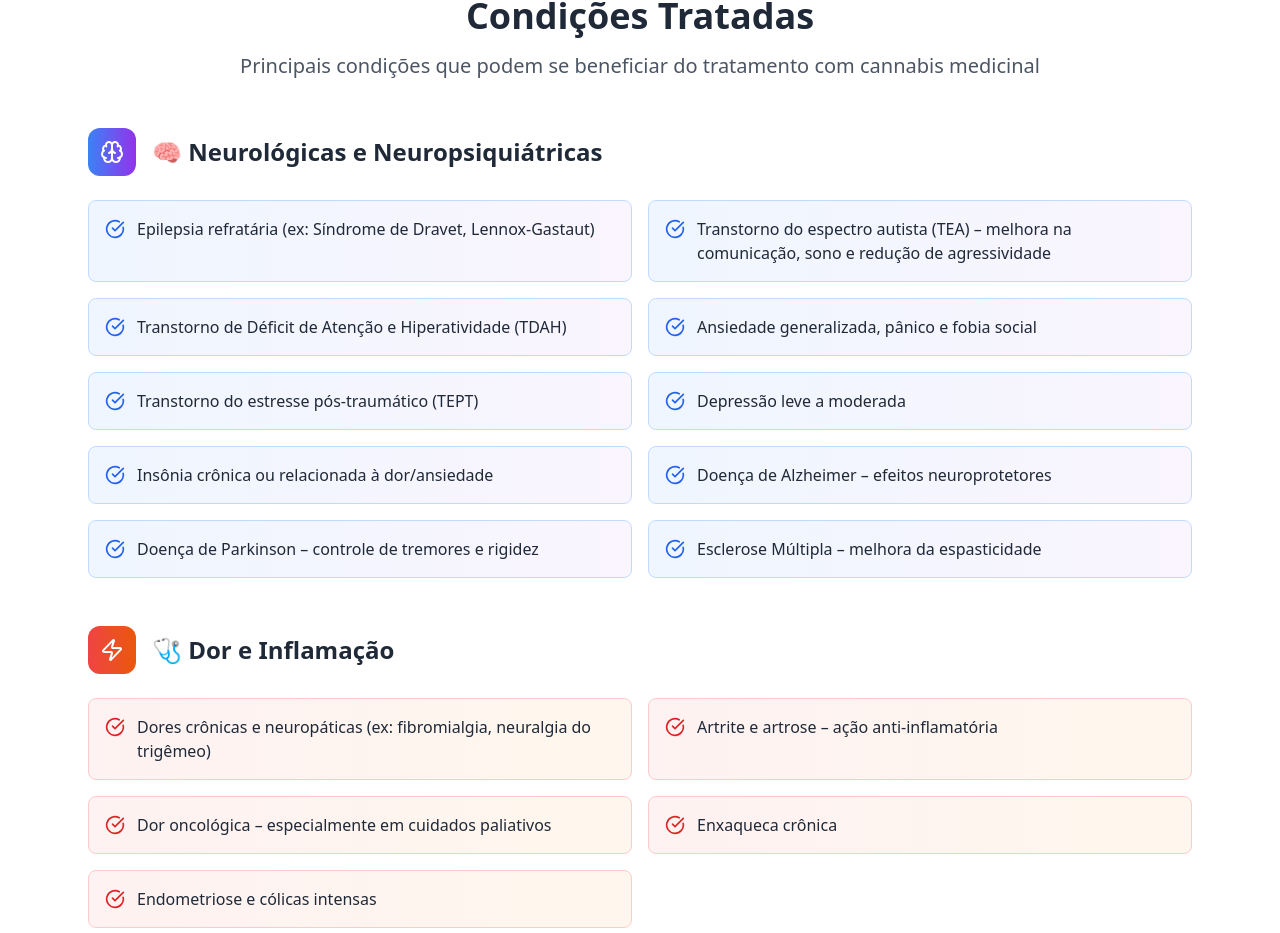
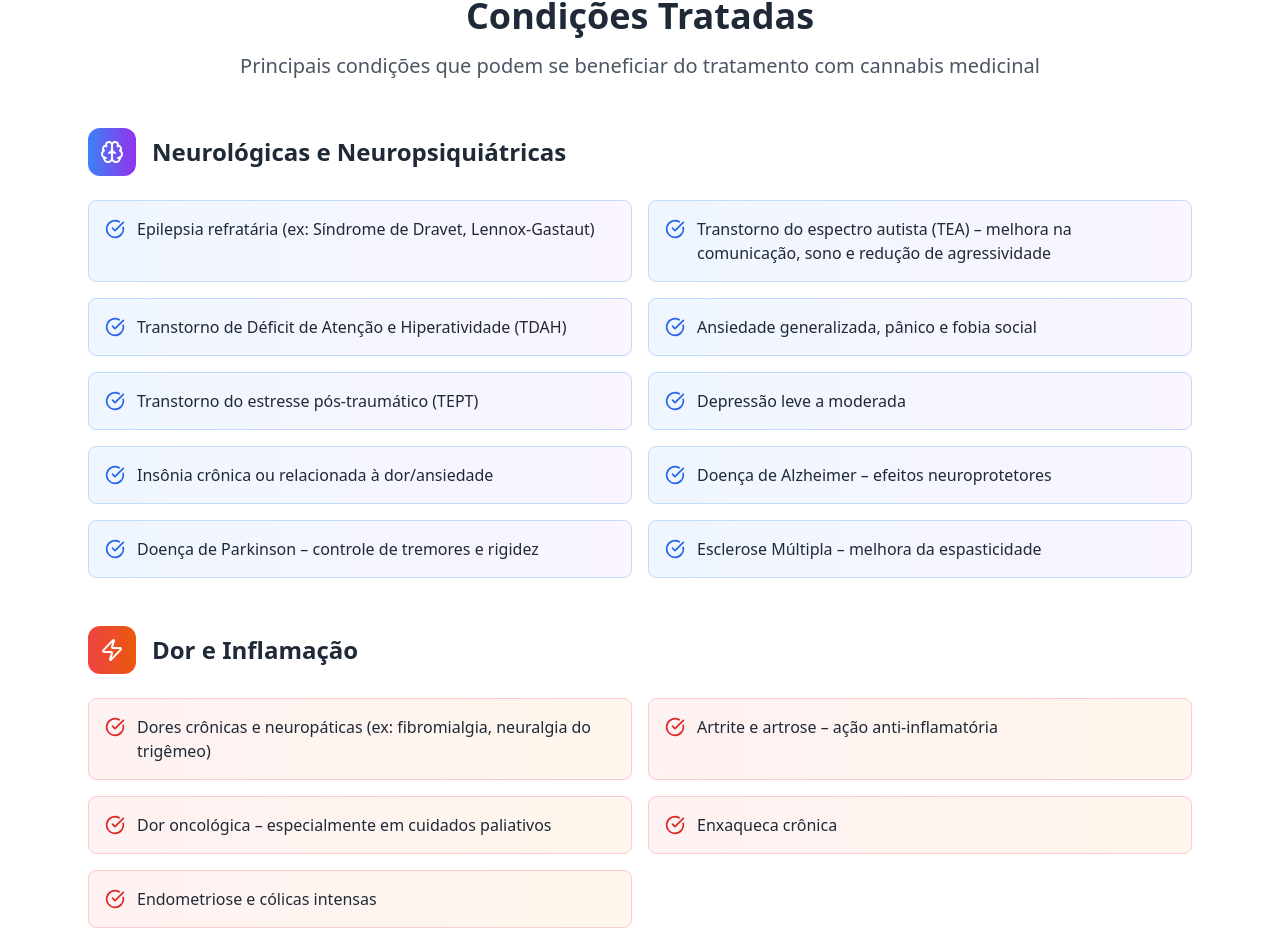
Before and after one commit to nelsinhololx/verde-raiz-cura, a React (Vite) app: page /beneficios in a window 1280 px wide. Shown: the part 1514-2447 px from the top of the page. Built offline with nearby package versions, Linux system fonts and the light colour scheme.

Commit message:
Remove emojis from content
Remove emojis from the "Benefícios" page.

```diff
--- a/src/pages/Beneficios.tsx
+++ b/src/pages/Beneficios.tsx
@@ -1,4 +1,3 @@
-
 import Header from "@/components/Header";
 import Footer from "@/components/Footer";
 import { Shield, FileText, Heart, Users, Award, CheckCircle, Stethoscope, Book, Brain, Zap } from "lucide-react";
@@ -182,7 +181,7 @@ const Beneficios = () => {
                   <Brain className="w-6 h-6 text-white" />
                 </div>
                 <h3 className="text-2xl font-bold text-gray-800">
-                  🧠 Neurológicas e Neuropsiquiátricas
+                  Neurológicas e Neuropsiquiátricas
                 </h3>
               </div>
 
@@ -206,7 +205,7 @@ const Beneficios = () => {
                   <Zap className="w-6 h-6 text-white" />
                 </div>
                 <h3 className="text-2xl font-bold text-gray-800">
-                  🩺 Dor e Inflamação
+                  Dor e Inflamação
                 </h3>
               </div>
 
```
